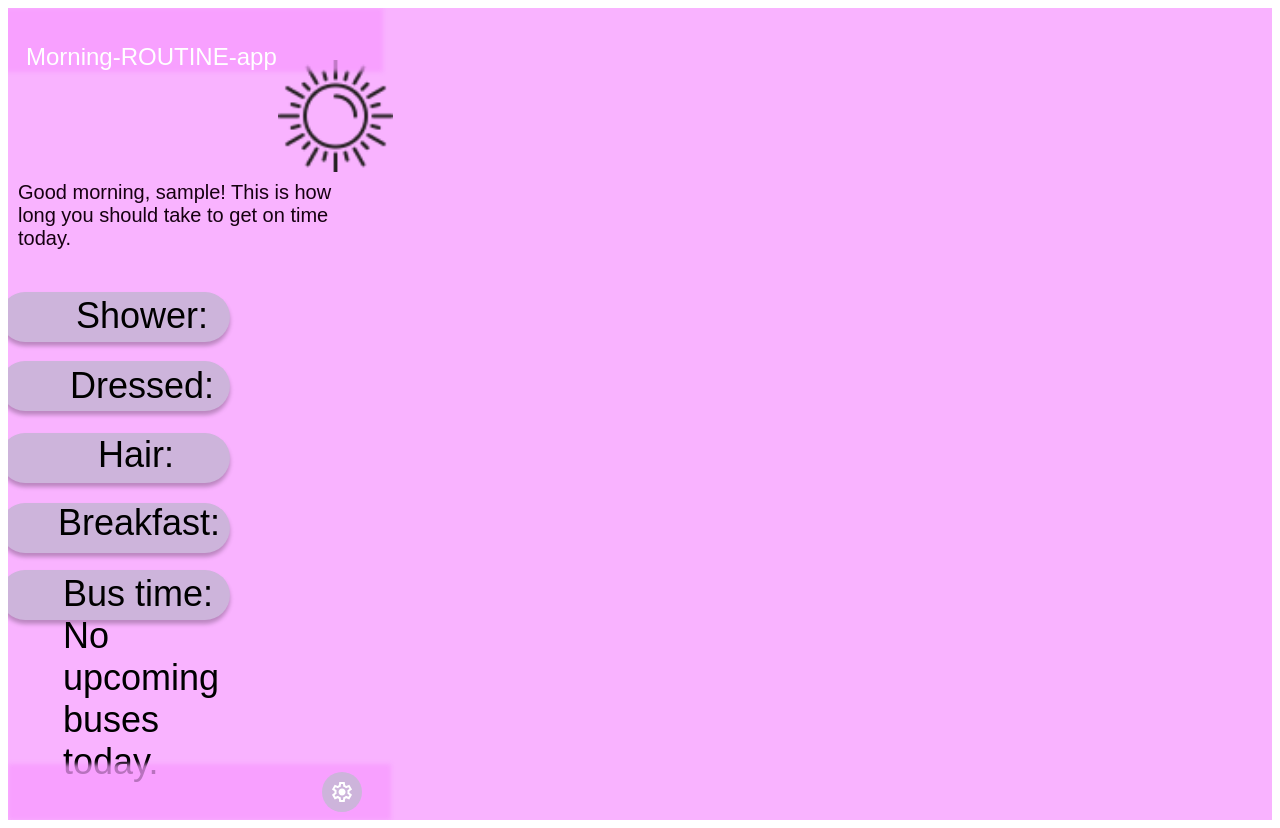
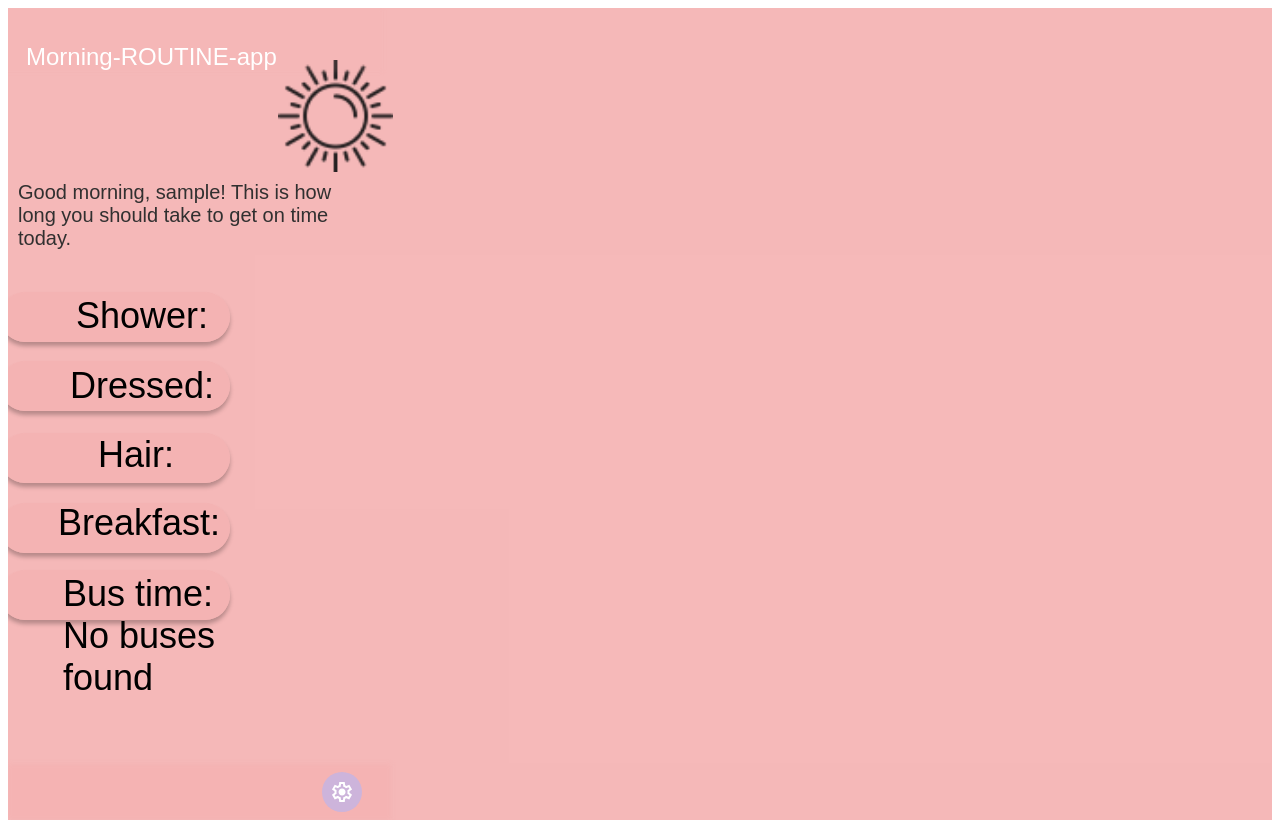
Before and after one commit to Impuritex/morning-routine-app, a plain HTML site: page MainView.html in a window 1280 px wide. Drawn offline with Linux system fonts and the light colour scheme; sample sign-in values are in the browser's storage.

Commit message:
Color theme changes

```diff
--- a/MainView.html
+++ b/MainView.html
@@ -125,7 +125,7 @@ function displayNextBusTime() {
     document.getElementById('busTime').textContent = ` ${nextBus.code}  ${nextBus.time}`;
   } else {
     console.log('No upcoming buses today.');
-    document.getElementById('busTime').textContent = 'No upcoming buses today.';
+    document.getElementById('busTime').textContent = 'No buses found';
   }
 }
 
--- a/style.css
+++ b/style.css
@@ -3,13 +3,13 @@
   box-sizing: border-box;
 }
 .starter-screen {
-  background: #f799ffbe;
+  background: #f5b3b3ec;
   height: 812px;
   position: relative;
   overflow: hidden;
 }
 .rectangle-1 {
-  background: #f799ffbe;
+  background: #f5b3b3ec;
   width: 383px;
   height: 65px;
   position: absolute;
@@ -18,7 +18,7 @@
   filter: blur(2px);
 }
 .rectangle-2 {
-  background: #f799ffbe;
+  background: #f5b3b3ec;
   width: 383px;
   height: 56px;
   position: absolute;
@@ -235,7 +235,7 @@
   flex: 1;
 }
 .button {
-  background: #da83e2be;
+  background: #fdfdfd11;
   border-radius: 100px;
   display: flex;
   flex-direction: column;
--- a/style2.css
+++ b/style2.css
@@ -3,13 +3,13 @@
   box-sizing: border-box;
 }
 .main-view {
-  background: #f799ffbe;
+  background: #f5b3b3ec;
   height: 812px;
   position: relative;
   overflow: hidden;
 }
 .rectangle-4 {
-  background: #cdb4db;
+  background: #f5b3b3ec;
   border-radius: 50px;
   width: 230px;
   height: 50px;
@@ -19,7 +19,7 @@
   box-shadow: 0px 4px 4px 0px rgba(0, 0, 0, 0.25);
 }
 .rectangle-5 {
-  background: #cdb4db;
+  background: #f5b3b3ec;
   border-radius: 50px;
   width: 230px;
   height: 50px;
@@ -29,7 +29,7 @@
   box-shadow: 0px 4px 4px 0px rgba(0, 0, 0, 0.25);
 }
 .rectangle-6 {
-  background: #cdb4db;
+  background: #f5b3b3ec;
   border-radius: 50px;
   width: 230px;
   height: 50px;
@@ -39,7 +39,7 @@
   box-shadow: 0px 4px 4px 0px rgba(0, 0, 0, 0.25);
 }
 .rectangle-7 {
-  background: #cdb4db;
+  background: #f5b3b3ec;
   border-radius: 50px;
   width: 230px;
   height: 50px;
@@ -49,7 +49,7 @@
   box-shadow: 0px 4px 4px 0px rgba(0, 0, 0, 0.25);
 }
 .rectangle-8 {
-  background: #cdb4db;
+  background: #f5b3b3ec;
   border-radius: 50px;
   width: 230px;
   height: 50px;
@@ -67,7 +67,7 @@
   object-fit: cover;
 }
 .rectangle-1 {
-  background: #f799ffbe;
+  background: #f5b3b321;
   width: 383px;
   height: 64px;
   position: absolute;
@@ -88,7 +88,7 @@
   height: 29px;
 }
 .good-morning-name-this-is-how-long-you-should-take-to-get-on-time-today {
-  color: #160011;
+  color: #313030;
   text-align: left;
   font-family: "FredokaOne-Regular", sans-serif;
   font-size: 20px;
@@ -160,7 +160,7 @@
   height: 43px;
 }
 .rectangle-3 {
-  background: #f799ffbe;
+  background: #f5b3b3ec;
   width: 383px;
   height: 56px;
   position: absolute;
```
